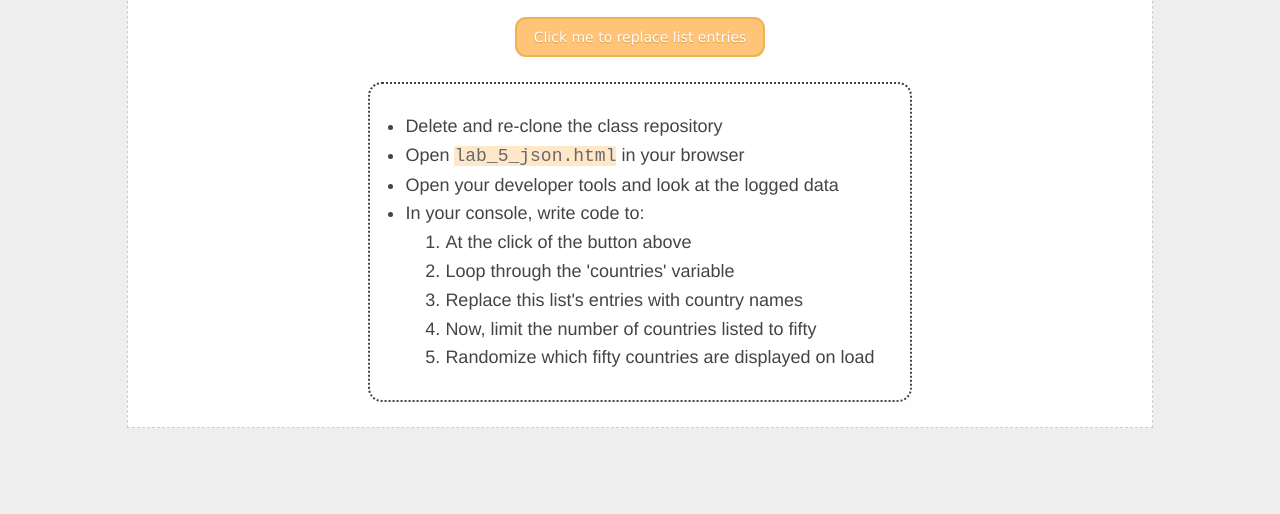
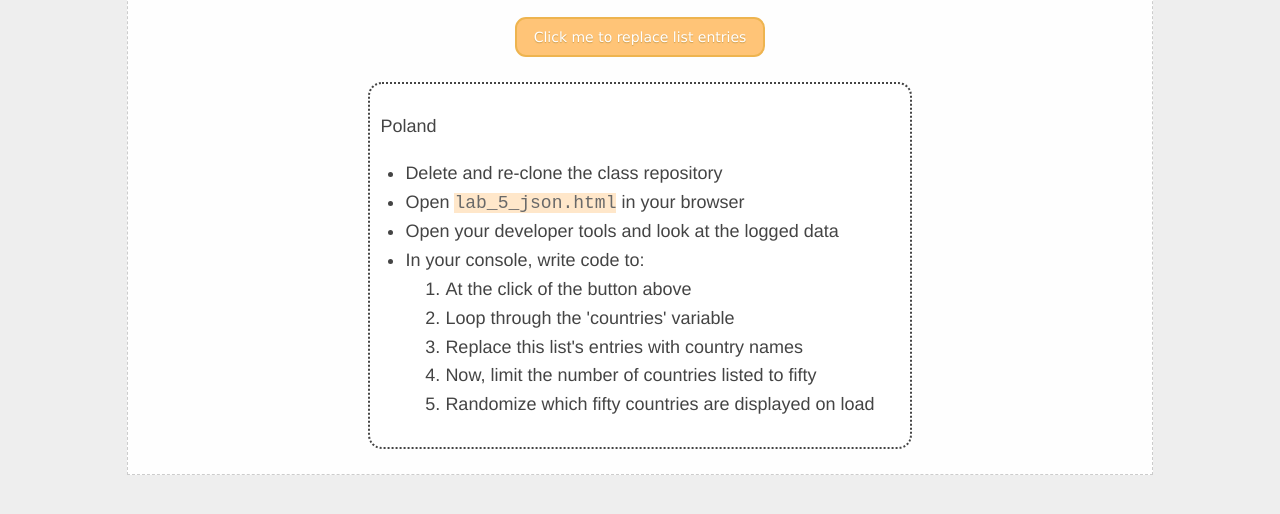
Before and after one commit to CJLearnin/CJLearnin.github.io, a plain HTML site: page Lab5/index.html in a window 1280 px wide. Both pictures are taken after a click on the button "Click me to replace list entries". Shown: the part 132-646 px from the top of the page. Drawn offline with Linux system fonts and the light colour scheme.

Commit message:
2nd update

```diff
--- a/Lab5/index.html
+++ b/Lab5/index.html
@@ -14,6 +14,7 @@
           Click me to replace list entries
         </button>
         <div class="content">
+          <p id="replace"></p>
           <ul class="instructions">
             <li>Delete and re-clone the class repository</li>
             <li>
@@ -25,7 +26,7 @@
               <ol>
                 <li>At the click of the button above</li>
                 <li>Loop through the 'countries' variable</li>
-                <li id="replace">
+                <li>
                   Replace this list's entries with country names
                 </li>
                 <li>Now, limit the number of countries listed to fifty</li>
@@ -290,7 +291,7 @@
         const keys = Object.keys(countries);
         const randomIndex = keys[Math.floor(Math.random() * keys.length)];
         const item = countries[randomIndex];
-        document.getElementById('replace').innerHTML('item.name');
+        document.getElementById('replace').innerHTML = item.name;
         console.log(item.name);
       }
 
```
